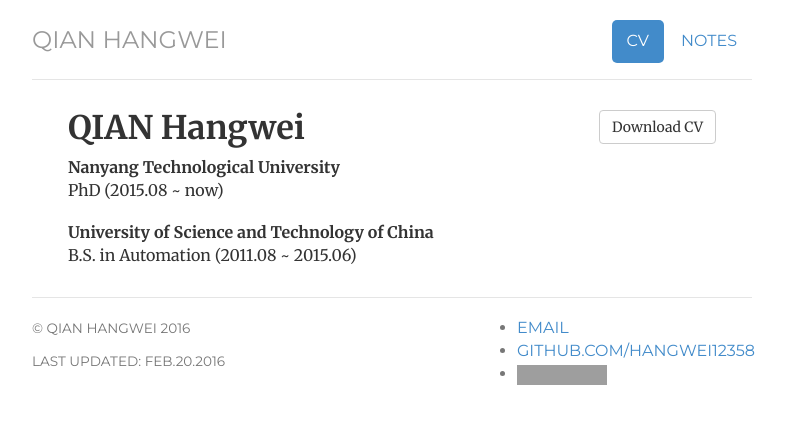
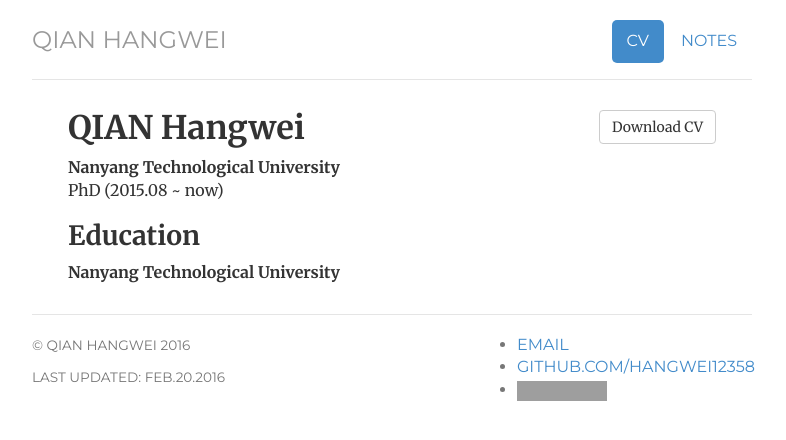
Before and after one commit to Hangwei12358/Hangwei12358.github.io, a Jekyll site: the page built from cv/index.html, in a window 1280 px wide. Shown: the top 440 px of the page, without its empty margins (248-1034 px from the left). Built offline with Jekyll 4.4.1, drawn with Linux system fonts in a browser that asks for light colours; grey boxes are pictures that could not be loaded.

Commit message:
update cv

```diff
--- a/cv/index.html
+++ b/cv/index.html
@@ -15,9 +15,8 @@
 				<span itemprop="affiliation">PhD (2015.08 ~ now)<br></span>
 				</address>
 
-                <address>
-				<span itemprop="affiliation"><strong>University of Science and Technology of China</strong><br></span>
-				<span itemprop="affiliation">B.S. in Automation (2011.08 ~ 2015.06)<br></span>
-				</address>
+<h2>Education</h2>
+	<p><strong>Nanyang Technological University</strong><br /></p>
+
 </div>
 </div>
```
